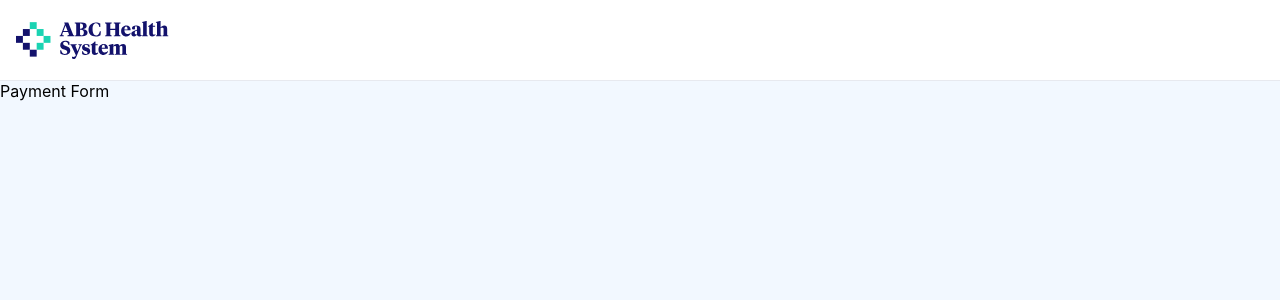
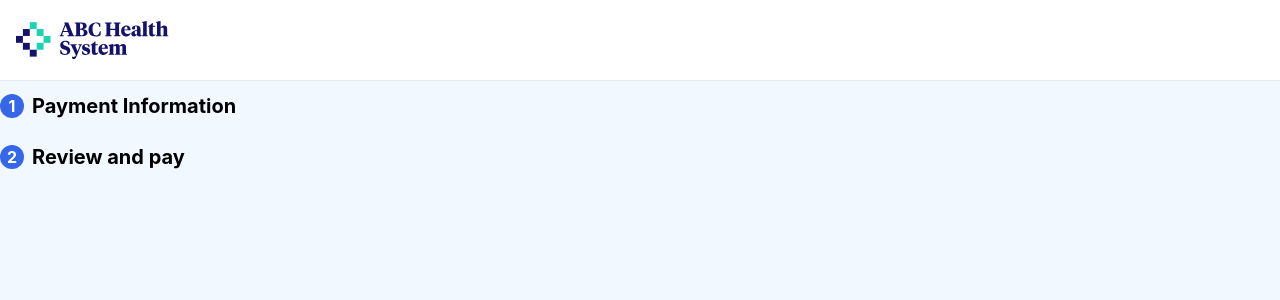
Before and after one commit to gstn-caruso/cedar-challenge, a React (Create React App) app: page / in a window 1280 px wide. Both pictures are taken after a click on the button "Pay total". Shown: the top 300 px of the page. Built offline with nearby package versions, Linux system fonts and the light colour scheme.

Commit message:
adds form section titles

```diff
--- /dev/null
+++ b/src/components/payment_form/FormStepSectionTitle.tsx
@@ -0,0 +1,11 @@
+interface FormStepSectionTitleProps {
+  sectionNumber: number,
+  title: string
+}
+
+export function FormStepSectionTitle(props: FormStepSectionTitleProps) {
+  return <div className="FormStepSectionTitle">
+    <span>{ props.sectionNumber }</span>
+    <h1>{ props.title }</h1>
+  </div>;
+}
--- a/src/components/payment_form/PaymentForm.tsx
+++ b/src/components/payment_form/PaymentForm.tsx
@@ -1,3 +1,9 @@
+import { PaymentInformationFormSection } from './PaymentInformationFormSection';
+import { ReviewAndPayFormSection }       from './ReviewAndPayFormSection';
+
 export function PaymentForm() {
-  return <div data-testid="payment-form">Payment Form</div>;
+  return <div data-testid="payment-form">
+    <PaymentInformationFormSection />
+    <ReviewAndPayFormSection />
+  </div>;
 }
--- /dev/null
+++ b/src/components/payment_form/PaymentInformationFormSection.tsx
@@ -0,0 +1,5 @@
+import { FormStepSectionTitle } from './FormStepSectionTitle';
+
+export function PaymentInformationFormSection() {
+  return <FormStepSectionTitle sectionNumber={ 1 } title="Payment Information"/>;
+}
--- /dev/null
+++ b/src/components/payment_form/ReviewAndPayFormSection.tsx
@@ -0,0 +1,5 @@
+import { FormStepSectionTitle } from './FormStepSectionTitle';
+
+export function ReviewAndPayFormSection() {
+  return <FormStepSectionTitle sectionNumber={ 2 } title={ 'Review and pay' }/>;
+}
--- /dev/null
+++ b/src/styles/FormStepSectionTitle.scss
@@ -0,0 +1,25 @@
+@import "theme";
+
+.FormStepSectionTitle {
+  display: flex;
+  gap: 0.5rem;
+  align-items: center;
+  font-weight: 700;
+
+  span {
+    width: 1.5rem;
+    height: 1.5rem;
+
+    display: flex;
+    align-items: center;
+    justify-content: center;
+
+    background-color: $highlight-color;
+    border-radius: 100px;
+    color: white;
+  }
+
+  h1 {
+    font-size: 20px;
+  }
+}
--- a/src/styles/index.scss
+++ b/src/styles/index.scss
@@ -2,6 +2,7 @@
 
 @import "Header";
 @import "WelcomeMessage.scss";
+@import "FormStepSectionTitle";
 
 body {
   margin: 0;
```
